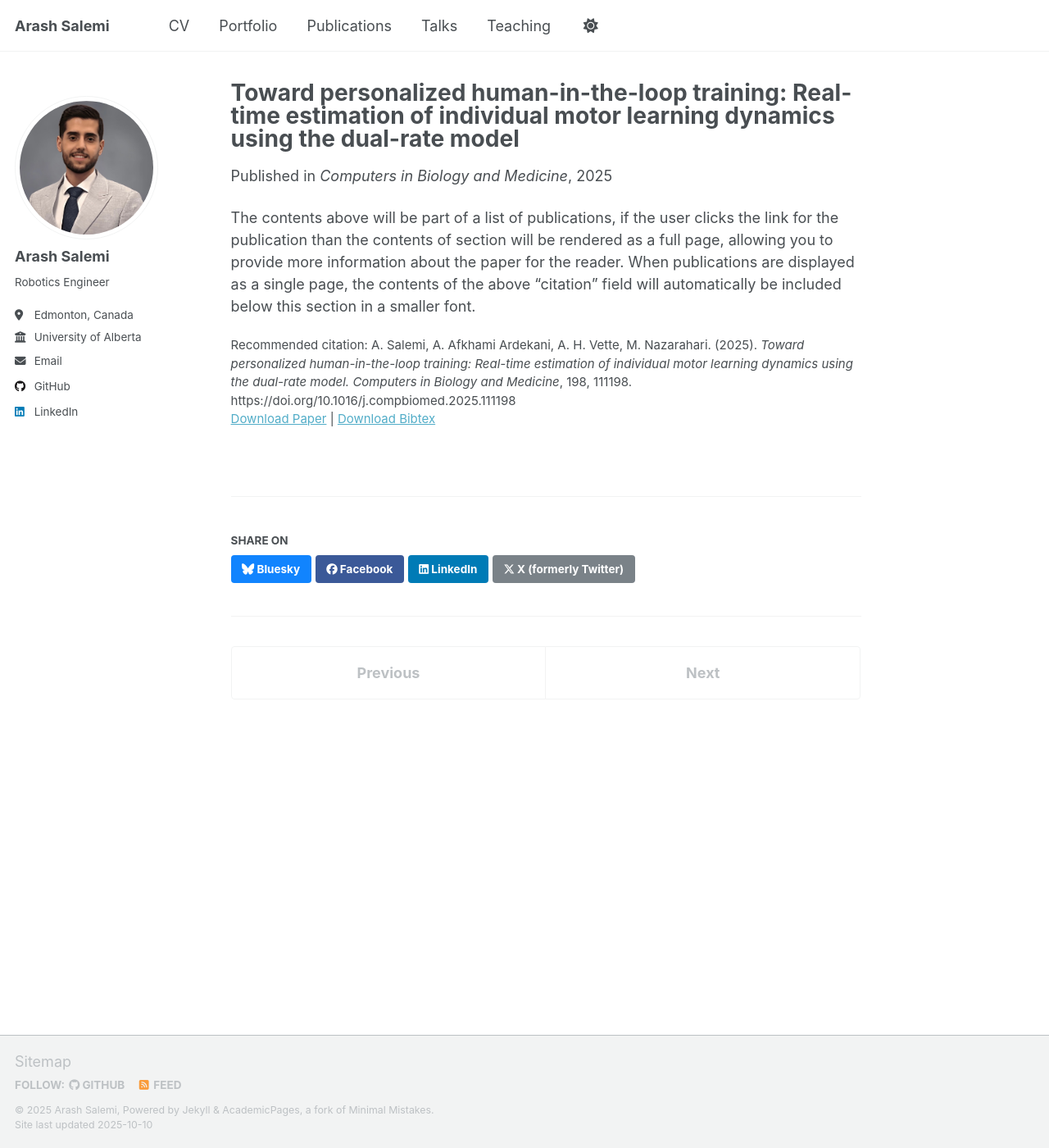
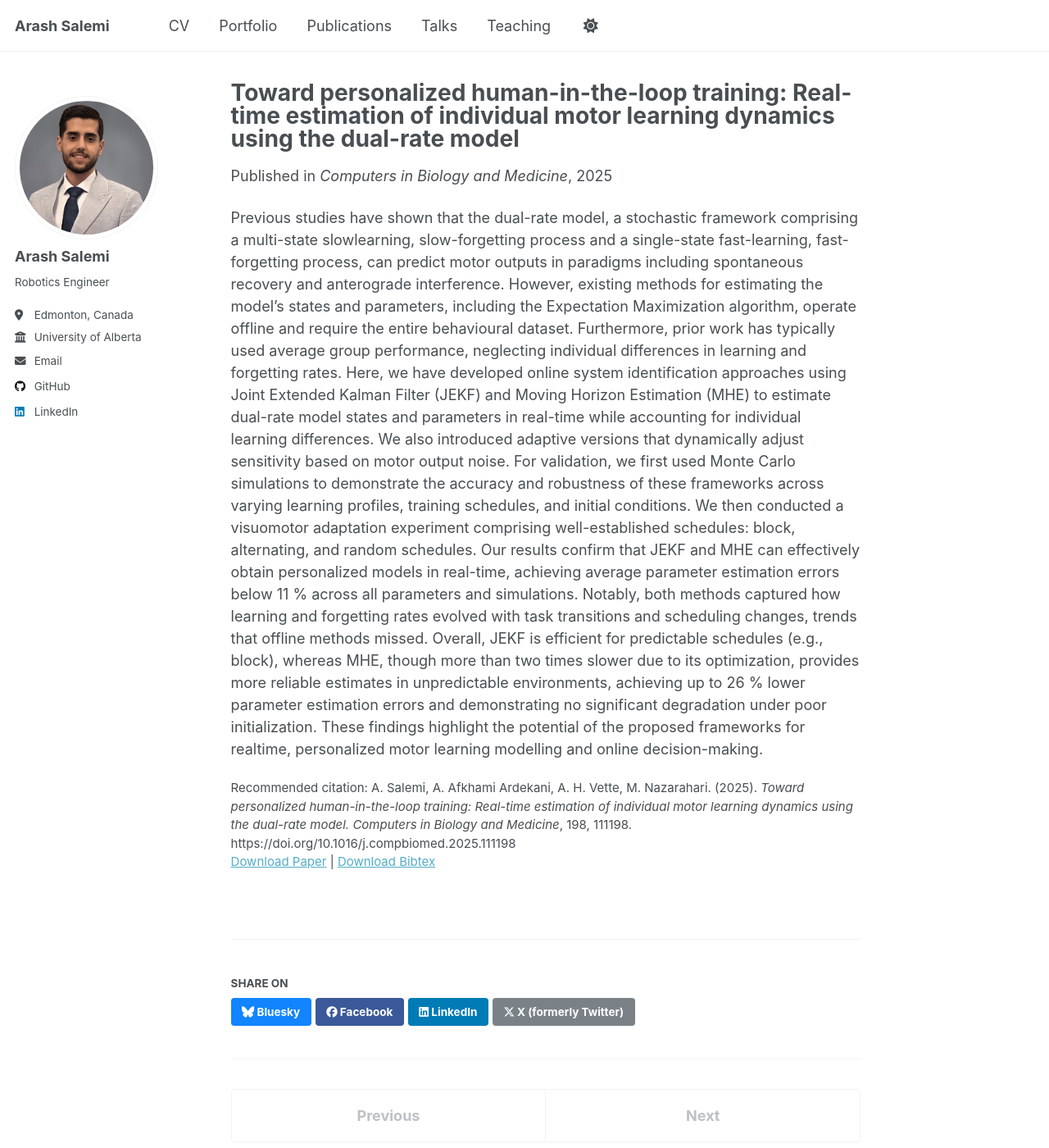
Before and after one commit to arash-salemi/arash-salemi.github.io, a Jekyll site: the page built from _publications/2009-10-01-paper-title-number-1.md, in a window 1280 px wide and 1400 px high. Shown: the whole window at 82% size. Built offline with Jekyll 4.4.1, drawn with Linux system fonts in a browser that asks for light colours; a script that is not in the unit is left out.

Commit message:
Update 2009-10-01-paper-title-number-1.md

```diff
--- a/_publications/2009-10-01-paper-title-number-1.md
+++ b/_publications/2009-10-01-paper-title-number-1.md
@@ -10,4 +10,6 @@ paperurl: 'https://doi.org/10.1016/j.compbiomed.2025.111198'
 bibtexurl: 'http://academicpages.github.io/files/bibtex1.bib'
 citation: "A. Salemi, A. Afkhami Ardekani, A. H. Vette, M. Nazarahari. (2025). <i>Toward personalized human-in-the-loop training: Real-time estimation of individual motor learning dynamics using the dual-rate model.</i> <i>Computers in Biology and Medicine</i>, 198, 111198. https://doi.org/10.1016/j.compbiomed.2025.111198"
 ---
-The contents above will be part of a list of publications, if the user clicks the link for the publication than the contents of section will be rendered as a full page, allowing you to provide more information about the paper for the reader. When publications are displayed as a single page, the contents of the above "citation" field will automatically be included below this section in a smaller font.
+Previous studies have shown that the dual-rate model, a stochastic framework comprising a multi-state slowlearning, slow-forgetting process and a single-state fast-learning, fast-forgetting process, can predict motor outputs in paradigms including spontaneous recovery and anterograde interference. However, existing methods for estimating the model’s states and parameters, including the Expectation Maximization algorithm, operate offline and require the entire behavioural dataset. Furthermore, prior work has typically used average group performance, neglecting individual differences in learning and forgetting rates. Here, we have developed online system identification approaches using Joint Extended Kalman Filter (JEKF) and Moving Horizon Estimation
+(MHE) to estimate dual-rate model states and parameters in real-time while accounting for individual learning differences. We also introduced adaptive versions that dynamically adjust sensitivity based on motor output noise. For validation, we first used Monte Carlo simulations to demonstrate the accuracy and robustness of these frameworks across varying learning profiles, training schedules, and initial conditions. We then conducted a visuomotor adaptation experiment comprising well-established schedules: block, alternating, and random schedules. Our results confirm that JEKF and MHE can effectively obtain personalized models in real-time, achieving average parameter estimation errors below 11 % across all parameters and simulations. Notably,
+both methods captured how learning and forgetting rates evolved with task transitions and scheduling changes, trends that offline methods missed. Overall, JEKF is efficient for predictable schedules (e.g., block), whereas MHE, though more than two times slower due to its optimization, provides more reliable estimates in unpredictable environments, achieving up to 26 % lower parameter estimation errors and demonstrating no significant degradation under poor initialization. These findings highlight the potential of the proposed frameworks for realtime, personalized motor learning modelling and online decision-making.
```
